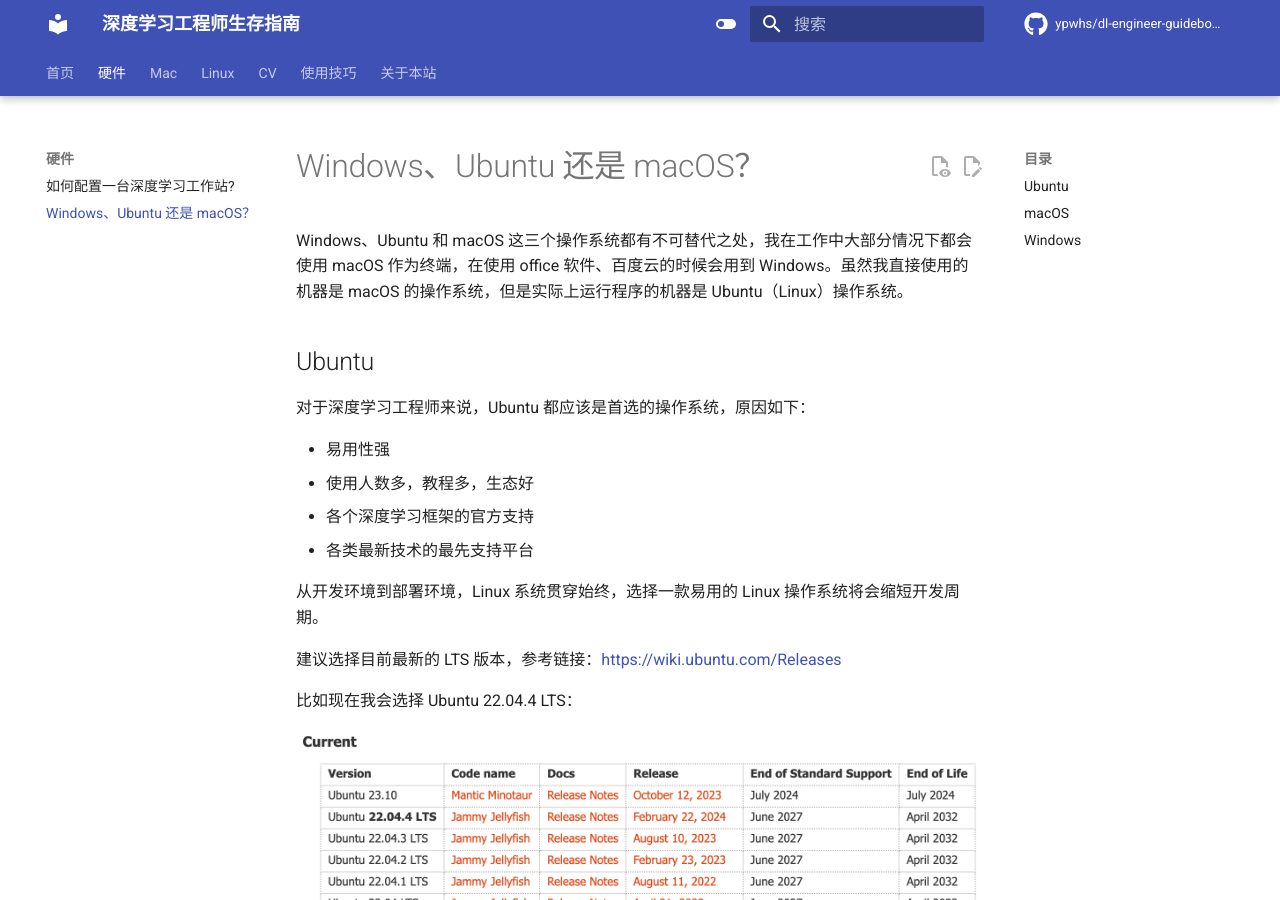
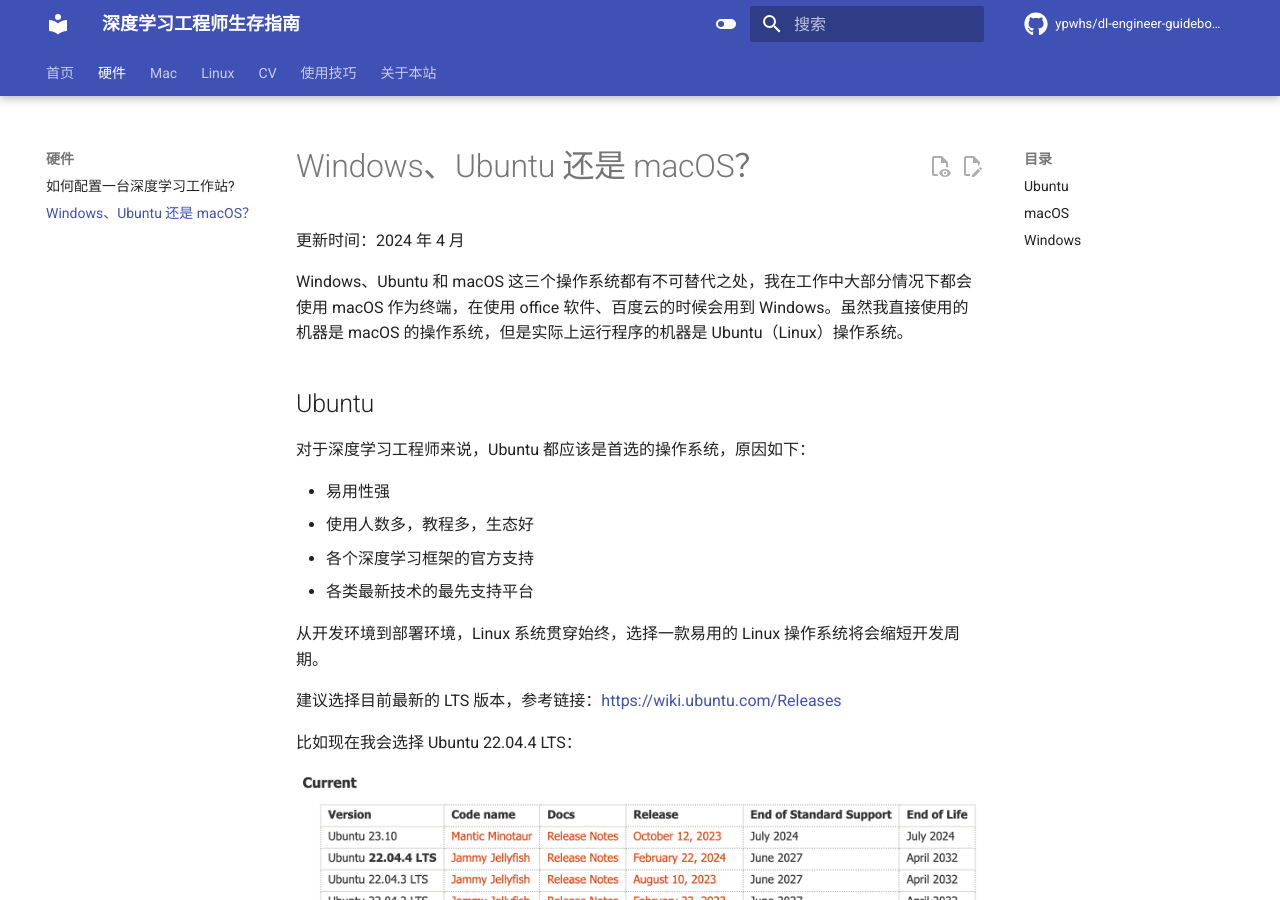
Before and after one commit to ypwhs/dl-engineer-guidebook, an MkDocs documentation site: the page built from docs/windows-linux-or-macos.md, in a window 1280 px wide and 900 px high. Built offline with MkDocs 1.6.1 and Material for MkDocs 9.7.7, drawn with Linux system fonts in a browser that asks for light colours; comment, search, counter and statistics services are not loaded.

Commit message:
Update windows-linux-or-macos.md

```diff
--- a/docs/windows-linux-or-macos.md
+++ b/docs/windows-linux-or-macos.md
@@ -1,4 +1,6 @@
 # Windows、Ubuntu 还是 macOS？
+
+更新时间：2024 年 4 月
 
 Windows、Ubuntu 和 macOS 这三个操作系统都有不可替代之处，我在工作中大部分情况下都会使用 macOS 作为终端，在使用 office 软件、百度云的时候会用到 Windows。虽然我直接使用的机器是 macOS 的操作系统，但是实际上运行程序的机器是 Ubuntu（Linux）操作系统。
 
```
